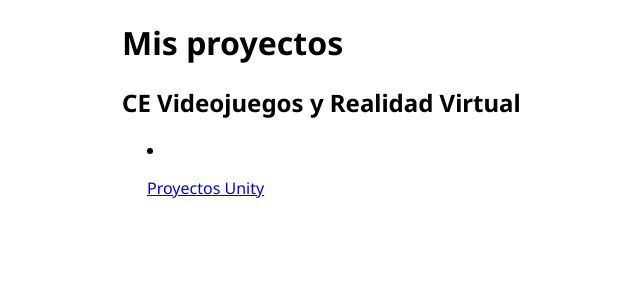
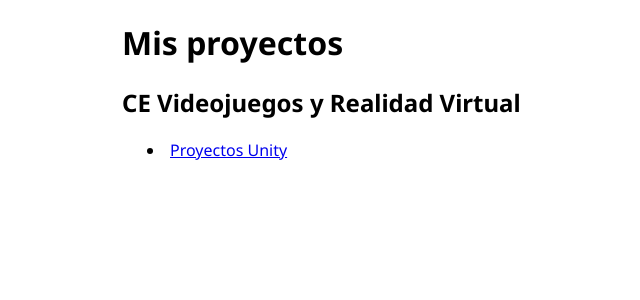
Before and after one commit to JavierBorrero/javierborrero.github.io, a Jekyll site: the page built from projects.html, in a window 1280 px wide. Shown: the top 300 px of the page, without its empty margins (70-710 px from the left). Built offline with Jekyll 4.4.1, drawn with Linux system fonts in a browser that asks for light colours.

Commit message:
eliminar <p> por mal efecto visual en movil

```diff
--- a/projects.html
+++ b/projects.html
@@ -6,6 +6,6 @@ title: Projects
 <h2>CE Videojuegos y Realidad Virtual</h2>
 <li class="project-list">
 {% for post in site.posts %}
-<p><a href="{{ post.url }}">{{ post.title }}</a></p>
+<a href="{{ post.url }}">{{ post.title }}</a>
 {% endfor %}
 </li>
```
